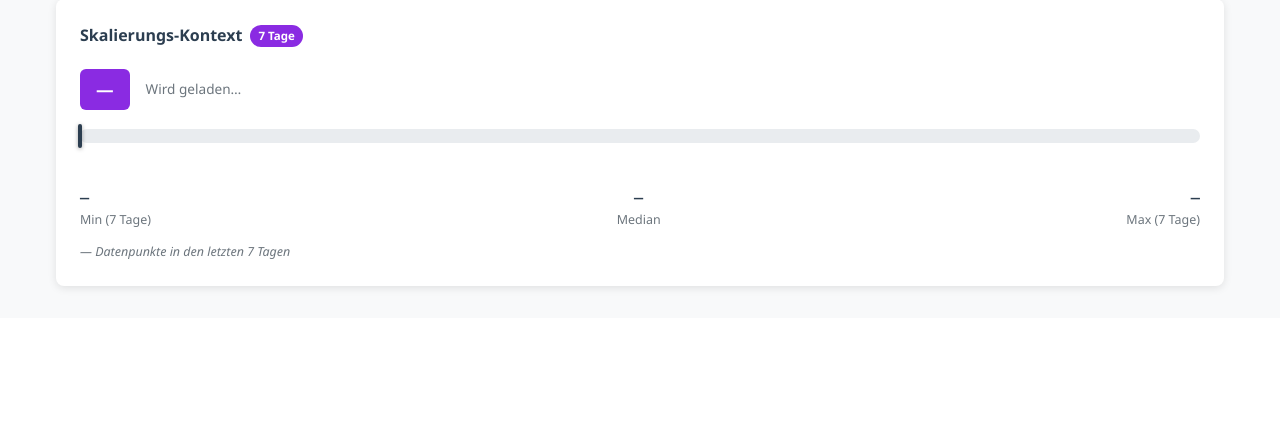
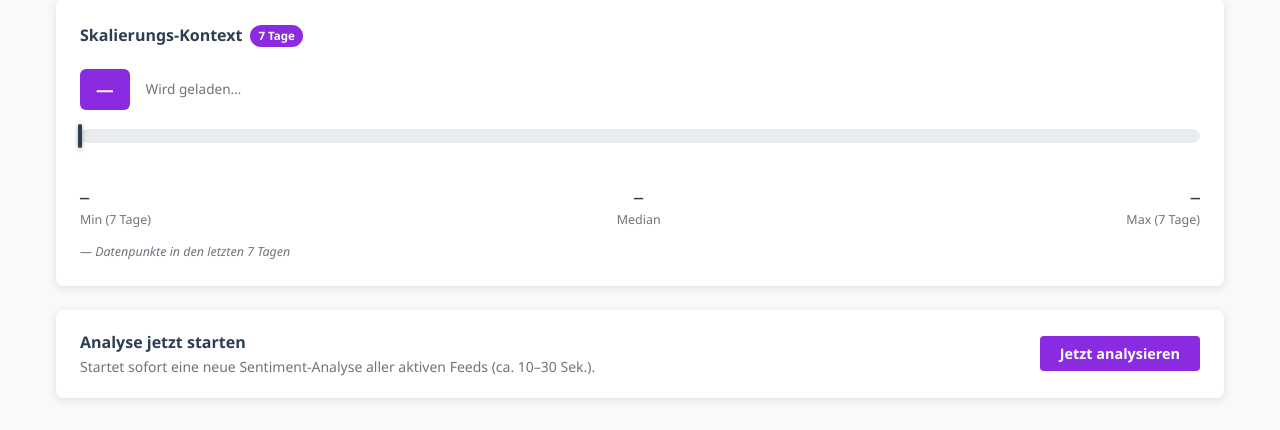
Before and after one commit to Revisor01/auraos-moodlight, a Flask app: page /dashboard in a window 1280 px wide. Shown: the part 575-1005 px from the top of the page. Before the commit the page ends 866 px from the top, so only its background shows below. Run offline with Flask 3, Linux system fonts and the light colour scheme; the visitor is signed in with stand-in values (Sample User, id 1); data that the repository does not hold is empty; some libraries are stand-ins or nearby versions.

Commit message:
feat(20-02): Trigger-Button HTML und triggerAnalysis() JS im Übersichts-Tab
- trigger-section Block im #tab-overview nach .scale-section eingefügt
- #analyzeBtn Button mit onclick=triggerAnalysis()
- async triggerAnalysis() ruft POST /api/moodlight/analyze/trigger auf
- Button-Disable + Spinner während der Anfrage
- Erfolg: overviewLoaded = false + await loadOverview() für Auto-Refresh
- Fehler: #triggerError sichtbar (kein stiller Fehlschlag)
- finally-Block stellt Button immer wieder her

```diff
--- a/sentiment-api/templates/dashboard.html
+++ b/sentiment-api/templates/dashboard.html
@@ -815,6 +815,19 @@
       </div>
     </div>
 
+    <!-- ===== MANUELLER ANALYSE-TRIGGER (CTRL-01/02/03) ===== -->
+    <div class="trigger-section">
+      <div>
+        <strong>Analyse jetzt starten</strong>
+        <p>Startet sofort eine neue Sentiment-Analyse aller aktiven Feeds (ca. 10–30 Sek.).</p>
+        <div class="trigger-result" id="triggerResult"></div>
+        <div class="trigger-error" id="triggerError"></div>
+      </div>
+      <button class="btn-trigger" id="analyzeBtn" onclick="triggerAnalysis()">
+        Jetzt analysieren
+      </button>
+    </div>
+
   </div>
 
   <!-- ===== TAB: SCHLAGZEILEN ===== -->
@@ -1048,6 +1061,50 @@
   }
 }
 
+// ===== MANUELLER ANALYSE-TRIGGER (CTRL-01/02/03) =====
+async function triggerAnalysis() {
+  var btn      = document.getElementById('analyzeBtn');
+  var resultEl = document.getElementById('triggerResult');
+  var errorEl  = document.getElementById('triggerError');
+
+  // UI: Button deaktivieren, Spinner anzeigen
+  btn.disabled = true;
+  btn.innerHTML = '<span class="spinner"></span> Analysiere…';
+  resultEl.style.display = 'none';
+  errorEl.style.display  = 'none';
+
+  try {
+    var res  = await fetch('/api/moodlight/analyze/trigger', { method: 'POST' });
+    var data = await res.json();
+
+    if (res.ok && data.status === 'success') {
+      // Erfolg: Meldung zeigen, Dashboard-Übersicht neu laden
+      resultEl.textContent = 'Analyse abgeschlossen: Score ' +
+        parseFloat(data.sentiment_score).toFixed(3) +
+        ' (' + (data.category || '') + ')' +
+        ', ' + (data.headlines_analyzed || '?') + ' Schlagzeilen' +
+        ' in ' + (data.duration_seconds || '?') + 's';
+      resultEl.style.display = 'block';
+
+      // Übersicht neu laden (CTRL-03)
+      overviewLoaded = false;
+      await loadOverview();
+    } else {
+      // API-Fehler mit Meldung
+      errorEl.textContent = 'Fehler: ' + (data.message || 'Unbekannter Fehler (HTTP ' + res.status + ')');
+      errorEl.style.display = 'block';
+    }
+  } catch (e) {
+    errorEl.textContent = 'Netzwerkfehler — API nicht erreichbar.';
+    errorEl.style.display = 'block';
+    console.error('Fehler beim Analyse-Trigger:', e);
+  } finally {
+    // UI: Button wieder aktivieren
+    btn.disabled = false;
+    btn.innerHTML = 'Jetzt analysieren';
+  }
+}
+
 // ===== SCHLAGZEILEN =====
 async function loadHeadlines() {
   var listEl = document.getElementById('headlineList');
```
